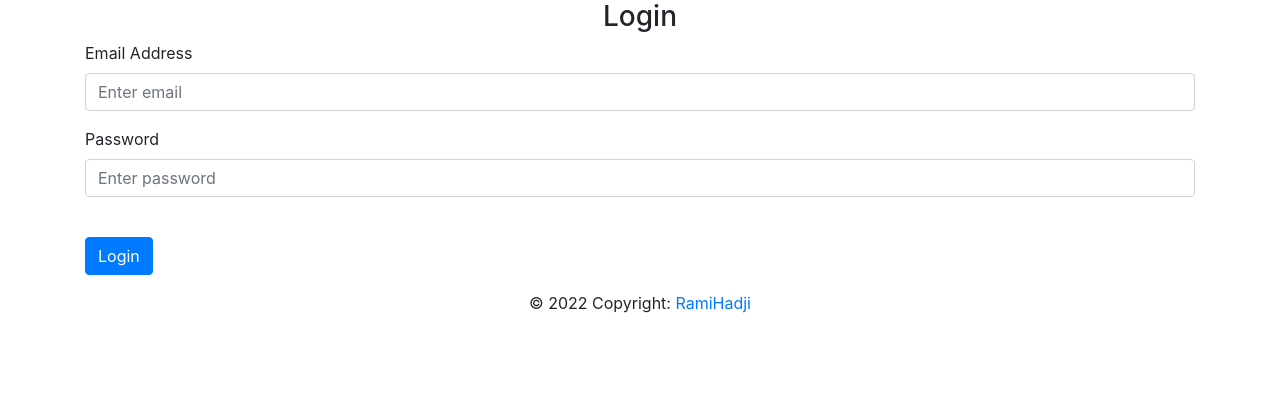
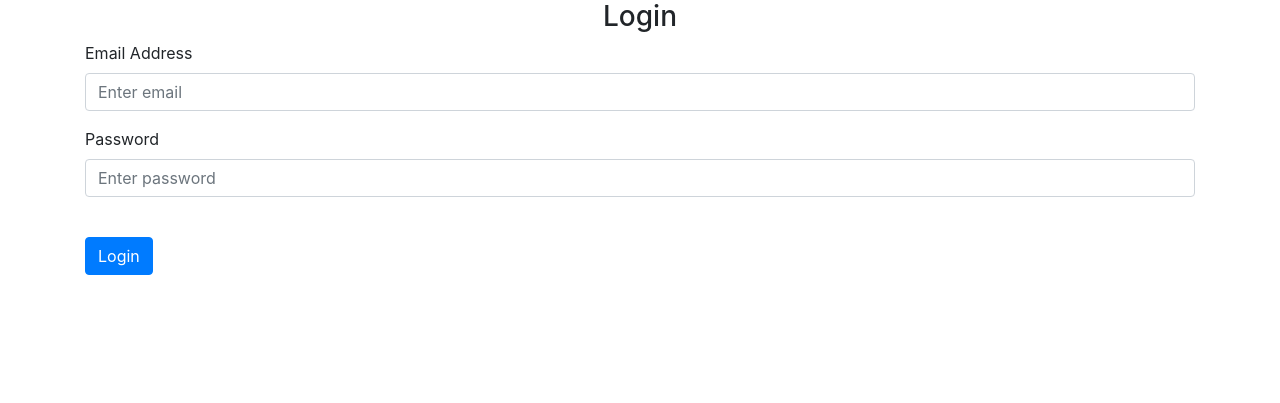
Before and after one commit to RamiHadji/CS50-Final-Project, a Flask app: page /login in a window 1280 px wide. Shown: the part 69-472 px from the top of the page. Run offline with Flask 2, Linux system fonts and the light colour scheme; some libraries are stand-ins or nearby versions.

Commit message:
Add files via upload

```diff
--- a/project/website/templates/home.html
+++ b/project/website/templates/home.html
@@ -1,7 +1,6 @@
 {% extends "base.html" %} {% block title %}Home{% endblock %} {% block content
   %}
-  <h1 align="center">My Notes</h1>
-
+  <h1 align="center">Notes</h1>
   <ul class="list-group list-group-flush" id="notes">
     {% for note in user.notes %}
     <li class="list-group-item">
--- a/project/website/templates/login.html
+++ b/project/website/templates/login.html
@@ -25,9 +25,4 @@
     <br />
     <button type="submit" class="btn btn-primary">Login</button>
   </form>
-  <!--Start Footer-->
-  <div class="footer-copyright text-center py-3">© 2022 Copyright:
-    <a href="https://github.com/RamiHadji/CS50-Final-Project">RamiHadji</a>
-  </div>
-  <!--End Footer-->
   {% endblock %}
--- a/project/website/templates/sign_up.html
+++ b/project/website/templates/sign_up.html
@@ -45,9 +45,11 @@ content %}
     <br />
     <button type="submit" class="btn btn-primary">Submit</button>
   </form>
+  <form>
      <!--Start Footer-->
   <div class="footer-copyright text-center py-3">© 2022 Copyright:
     <a href="https://github.com/RamiHadji/CS50-Final-Project">RamiHadji</a>
   </div>
   <!--End Footer-->
+  </form>
   {% endblock %}
```
Lines whose indentation alone changed are shown as unchanged.
